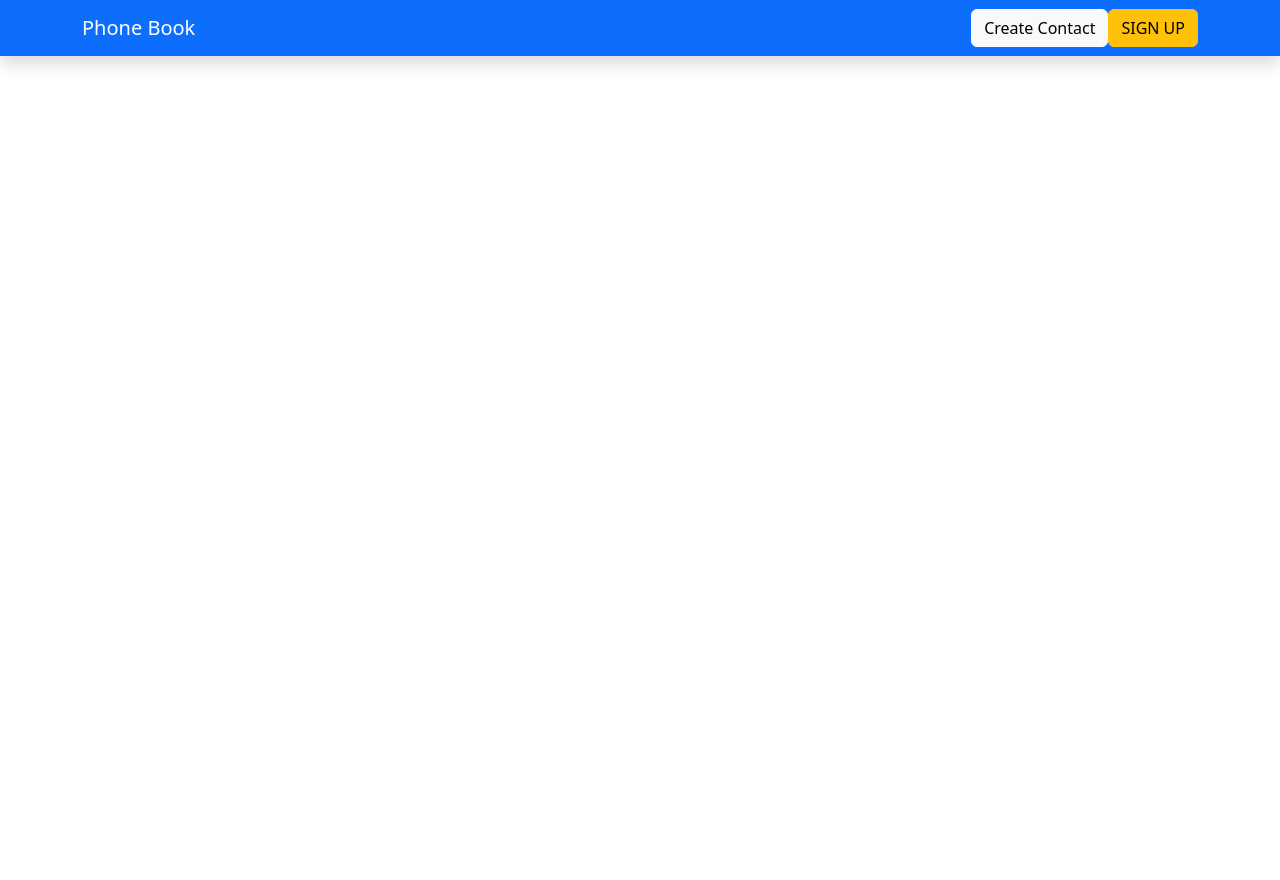
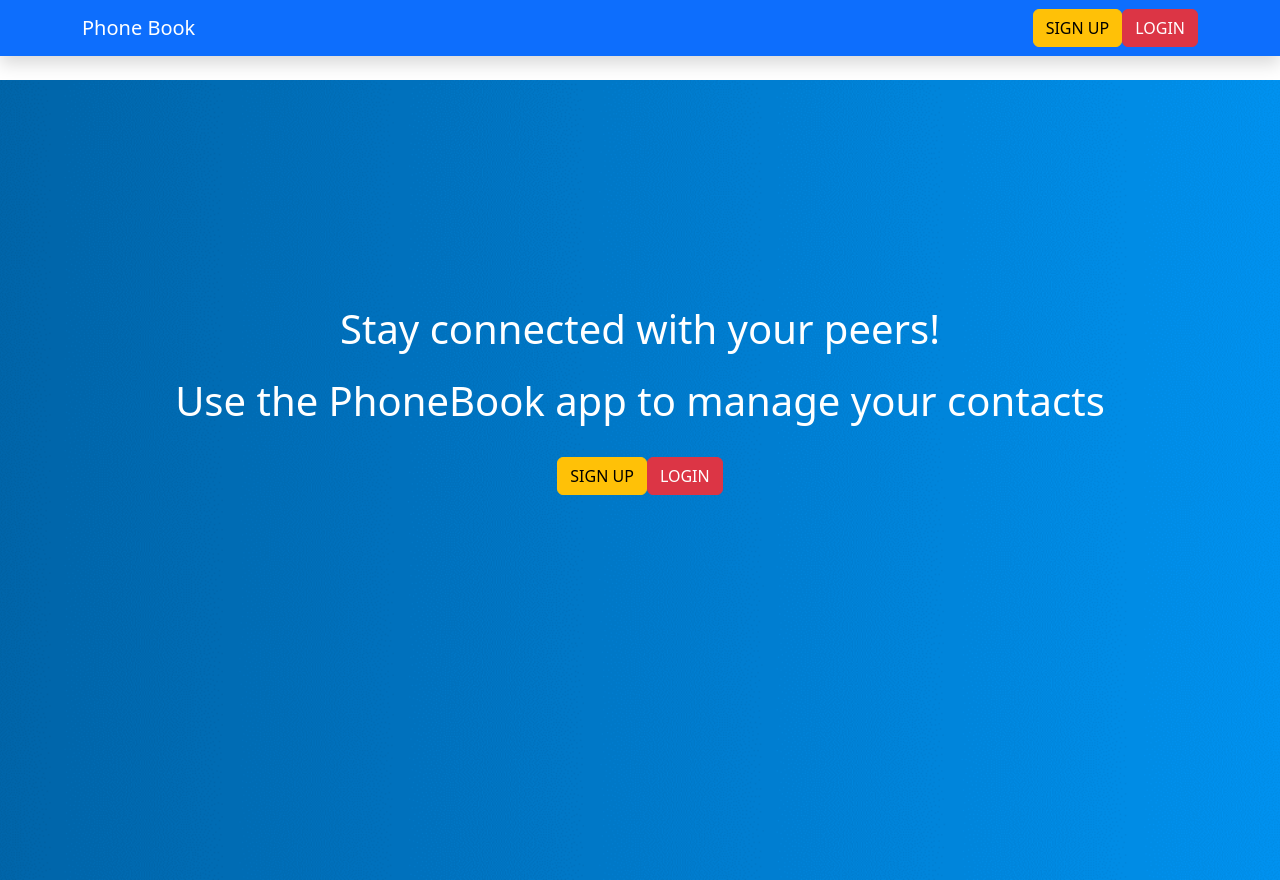
Before and after one commit to shubhamkhunt04/phone-book-frontend, a React (Create React App) app: page / in a window 1280 px wide. Before the commit this address led to /login. Before the commit the page ends 800 px from the top, so only its background shows below. Built offline with nearby package versions, Linux system fonts and the light colour scheme.

Commit message:
refresh page issue fixed

```diff
--- a/src/App.js
+++ b/src/App.js
@@ -1,27 +1,20 @@
 import Navbar from './components/navbar/Navbar';
 import Contacts from './components/contacts/Contacts';
 import './styles/app.scss';
-import { BrowserRouter as Router, Route, Switch, useHistory } from 'react-router-dom';
+import { BrowserRouter as Router, Route, Switch } from 'react-router-dom';
 // import AddContact from './components/contacts/AddContact';
 // import EditContact from './components/contacts/EditContact';
 import Landing from './components/auth/Landing';
 import { useContext, useEffect } from 'react';
-import { ROUTES } from './common/constant';
 import { AppContext } from './AppContext';
 
 const App = () => {
+  const { initializeAuth } = useContext(AppContext);
 
-  // const { getToken } = useContext(AppContext);
-  // const history = useHistory();
-
-  // const idToken = getToken()
   // useEffect(() => {
-  //   if (idToken) {
-  //     history.push(ROUTES.MAIN);
-  //   } else {
-  //     history.push(ROUTES.LOGIN);
-  //   }
-  //   // eslint-disable-next-line react-hooks/exhaustive-deps
+  //   // for refreshing page
+  //   initializeAuth();
+  // // eslint-disable-next-line react-hooks/exhaustive-deps
   // }, []);
 
   return (
--- a/src/AppContext.js
+++ b/src/AppContext.js
@@ -51,8 +51,7 @@ const AppContextProvider = ({ children }) => {
   };
 
   const initializeAuth = (authToken) => {
-    console.log(authToken);
-    const token = authToken || getToken();
+      const token = authToken || getToken();
     if (token) {
       api.defaults.headers.common.Authorization = `Bearer ${token}`;
       const userData = jwtDecode(token);
--- a/src/common/constant.js
+++ b/src/common/constant.js
@@ -2,8 +2,8 @@
 export const ROUTES = {
   MAIN: '/',
   LOGOUT: '/logout',
-  LOGIN: '/login',
-  CONTATCS:'/contacts'
+  CONTACTS:'/contacts',
+  ADDCONTACT:'/contact/addcontact'
 };
 
 
--- a/src/components/auth/LoginModal.js
+++ b/src/components/auth/LoginModal.js
@@ -2,6 +2,7 @@ import React, { useContext, useEffect, useState } from 'react';
 import { Button, Modal } from 'react-bootstrap';
 import { useHistory } from 'react-router-dom';
 import { AppContext } from '../../AppContext';
+import api from '../../common/api';
 import { ROUTES } from '../../common/constant';
 
 const LoginModal = () => {
@@ -14,14 +15,13 @@ const LoginModal = () => {
 
   const history = useHistory();
 
-
-  const { getToken } = useContext(AppContext);
-  const idToken = getToken()
+  const { initializeAuth, getToken } = useContext(AppContext);
+  const idToken = getToken();
   useEffect(() => {
     if (idToken) {
+      history.push(ROUTES.CONTACTS);
+    } else {
       history.push(ROUTES.MAIN);
-    } else {
-      history.push(ROUTES.LOGIN);
     }
     // eslint-disable-next-line react-hooks/exhaustive-deps
   }, []);
@@ -38,19 +38,24 @@ const LoginModal = () => {
   const onSubmit = async (e) => {
     e.preventDefault();
     setLoading(true);
-    // dispatch(login(loginData));
+    const res = await api.post('/user/login', loginData);
+    const { payload = {} } = res?.data;
+    const { token = '' } = payload;
+    if (token) {
+      initializeAuth(token, payload);
+    }
     setLoginData({
       email: '',
       password: '',
     });
     setLoading(false);
     handleClose();
-    history.push(ROUTES.CONTATCTS);
+    history.push(ROUTES.CONTACTS);
   };
 
   return (
     <>
-      <Button variant='primary' onClick={handleShow} className='mr-4'>
+      <Button variant='danger' onClick={handleShow} className='mr-4'>
         LOGIN
       </Button>
 
--- a/src/components/auth/SignUpModal.js
+++ b/src/components/auth/SignUpModal.js
@@ -14,7 +14,7 @@ const SignUpModal = () => {
     password: '',
   });
 
-  const {initializeAuth} = useContext(AppContext)
+  const { initializeAuth } = useContext(AppContext);
 
   const history = useHistory();
 
@@ -30,12 +30,12 @@ const SignUpModal = () => {
   const onSubmit = async (e) => {
     e.preventDefault();
     setLoading(true);
-     const res =await  api.post('/user/register',registerData)
-     const {payload = {}} = res?.data
-     const {token = ""} = payload
-     if(token){
-      initializeAuth(token,payload)
-     }
+    const res = await api.post('/user/register', registerData);
+    const { payload = {} } = res?.data;
+    const { token = '' } = payload;
+    if (token) {
+      initializeAuth(token, payload);
+    }
     setRegisterData({
       username: '',
       email: '',
@@ -43,7 +43,7 @@ const SignUpModal = () => {
     });
     setLoading(false);
     handleClose();
-    history.push(ROUTES.CONTATCTS);
+    history.push(ROUTES.CONTACTS);
   };
 
   return (
--- a/src/components/navbar/Navbar.js
+++ b/src/components/navbar/Navbar.js
@@ -1,23 +1,24 @@
 import React, { useContext, useEffect } from 'react';
 import { Button } from 'react-bootstrap';
 import { useHistory } from 'react-router';
+import { Link } from 'react-router-dom';
 import { AppContext } from '../../AppContext';
 import { ROUTES } from '../../common/constant';
+import LoginModal from '../auth/LoginModal';
 import SignUpModal from '../auth/SignUpModal';
 const Navbar = () => {
-  const { dispatch, isAuthenticated,getToken } = useContext(AppContext);
+  const { dispatch, getToken } = useContext(AppContext);
   const history = useHistory();
-
 
   const logoutBtnHandler = () => {
     dispatch({ type: 'LOGOUT' });
     history.push(ROUTES.MAIN);
-  }
+  };
 
-  const idToken = getToken()
+  const idToken = getToken();
   useEffect(() => {
     if (idToken) {
-      history.push(ROUTES.CONTATCS);
+      history.push(ROUTES.CONTACTS);
     } else {
       history.push(ROUTES.MAIN);
     }
@@ -27,27 +28,35 @@ const Navbar = () => {
   return (
     <nav className='navbar shadow fixed-top navbar-expand-sm navbar-dark bg-primary'>
       <div className='container'>
-        <a href='#' className='navbar-brand'>
+        <Link to={ROUTES.MAIN} className='navbar-brand'>
           Phone Book
-        </a>
-        <div>
-          <a href='#' className='btn btn-light ml-auto'>
-            Create Contact
-          </a>
-          {isAuthenticated() ? (
+        </Link>
+        {idToken ? (
+          <div>
+            <Button
+              className='btn btn-light ml-auto'
+              onClick={() => history.push(ROUTES.ADDCONTACT)}
+            >
+              Create Contact
+            </Button>
             <Button
               href='#'
               className='btn btn-light ml-4'
-              onClick={() => logoutBtnHandler}
+              onClick={logoutBtnHandler}
             >
               Logout
             </Button>
-          ) : (
+          </div>
+        ) : (
+          <div>
             <span className='ml-4'>
               <SignUpModal />
             </span>
-          )}
-        </div>
+            <span>
+              <LoginModal />
+            </span>
+          </div>
+        )}
       </div>
     </nav>
   );
```
Lines whose indentation alone changed are shown as unchanged.
